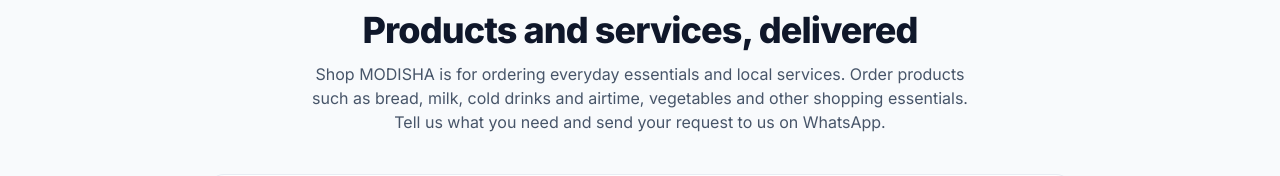
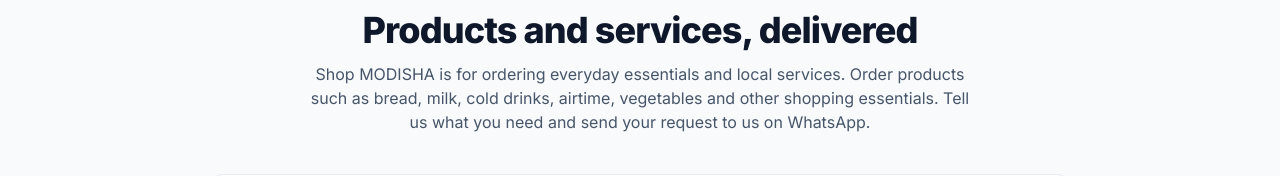
Before and after one commit to kgolaganopoosa/shopmodishaV2, a plain HTML site: page index.html in a window 1280 px wide. Shown: the part 185-361 px from the top of the page. Drawn offline with nearby package versions, Linux system fonts and the light colour scheme.

Commit message:
Update index.html

```diff
--- a/index.html
+++ b/index.html
@@ -45,7 +45,7 @@
             </span>
             <h1 class="text-3xl sm:text-4xl font-extrabold text-slate-900 tracking-tight">Products and services, delivered</h1>
             <p class="mt-3 text-sm sm:text-base text-slate-600 max-w-2xl mx-auto">
-                Shop MODISHA is for ordering everyday essentials and local services. Order products such as bread, milk, cold drinks and airtime, vegetables and other shopping essentials. Tell us what you need and send your request to us on WhatsApp.
+                Shop MODISHA is for ordering everyday essentials and local services. Order products such as bread, milk, cold drinks, airtime, vegetables and other shopping essentials. Tell us what you need and send your request to us on WhatsApp.
             </p>
         </section>
 
```
